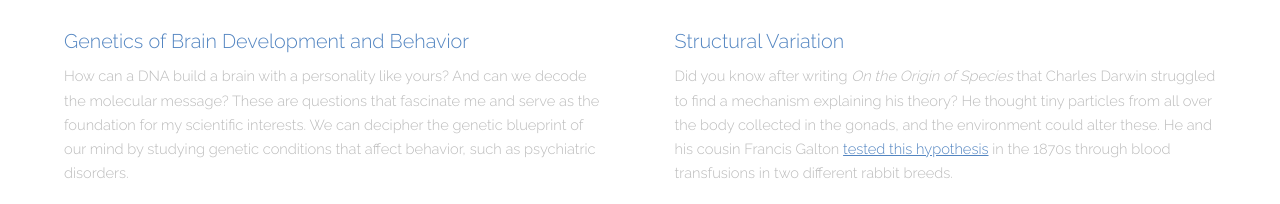
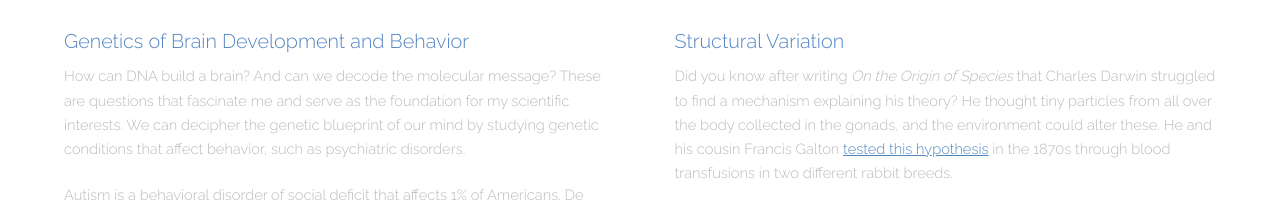
Before and after one commit to dantaki/dantaki.github.io, a plain HTML site: page science.html in a window 1280 px wide. Shown: the part 745-949 px from the top of the page. Drawn offline with Linux system fonts and the light colour scheme.

Commit message:
Update science.html

```diff
--- a/science.html
+++ b/science.html
@@ -62,7 +62,7 @@ Location: San Diego, California
 								</div>
 								<h3>Genetics of Brain Development and Behavior</h3>
 								<p>
-									How can a DNA build a brain with a personality like yours? And can we decode the molecular message? These are questions that fascinate me and serve as the foundation for my scientific interests. We can decipher the genetic blueprint of our mind by studying genetic conditions that affect behavior, such as psychiatric disorders.
+									How can DNA build a brain? And can we decode the molecular message? These are questions that fascinate me and serve as the foundation for my scientific interests. We can decipher the genetic blueprint of our mind by studying genetic conditions that affect behavior, such as psychiatric disorders.
 								</p>
 								<p>
 									Autism is a behavioral disorder of social deficit that affects 1% of Americans. De novo mutations, those that are found in children but not in parents, underlie nearly 30% of Autism cases. Studying de novo mutations holds the promise to better understand brain development and the genetics of human behavior. Most importantly, identifying critical genes provide new leads in therapeutics and prevention.
```
